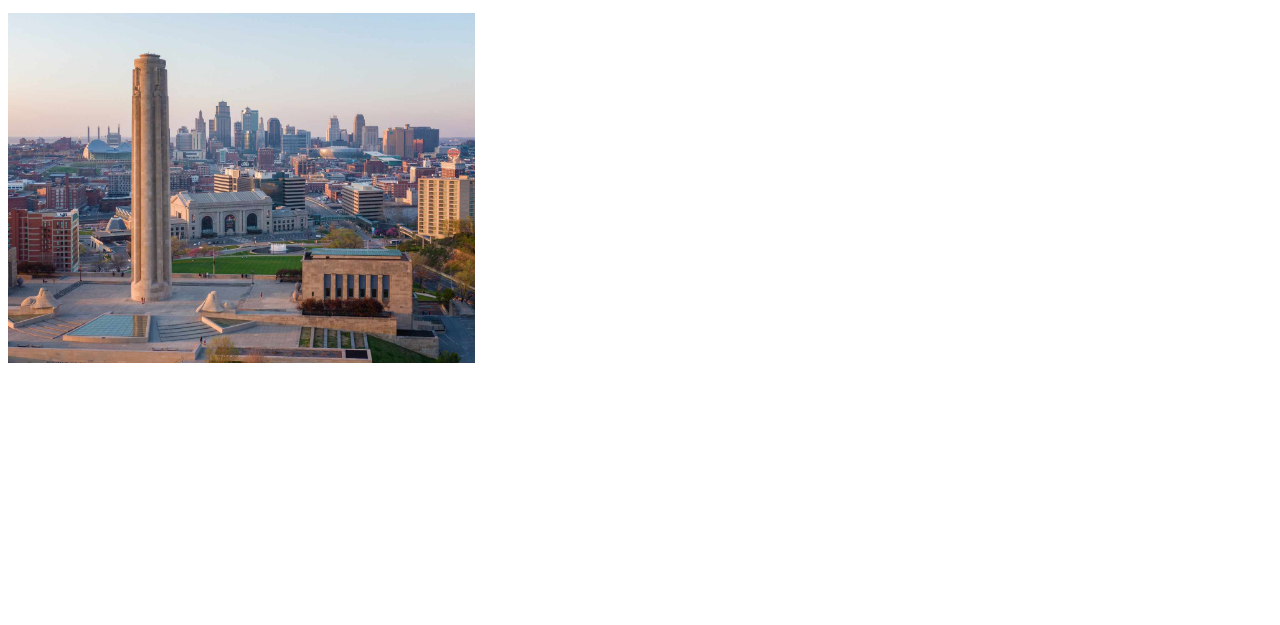
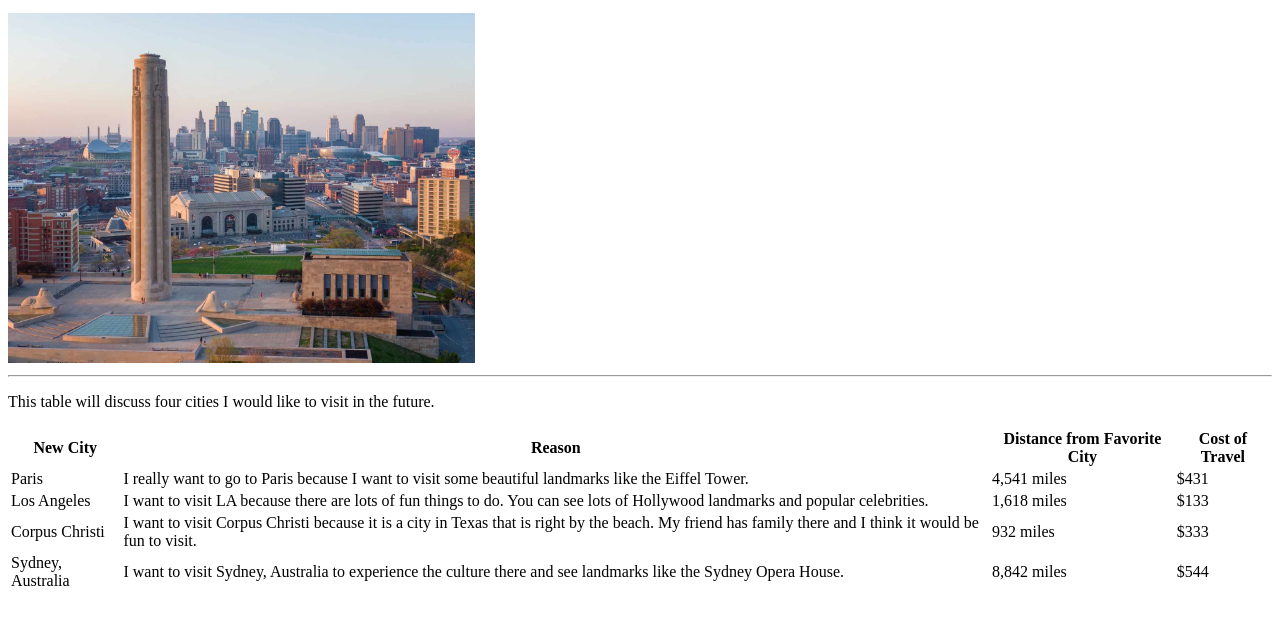
Before and after one commit to IsabellaMills04/WebAppProg3, a plain HTML site: page myCity.html in a window 1280 px wide. Shown: the part 119-744 px from the top of the page. Drawn offline with Linux system fonts and the light colour scheme.

Commit message:
Add table to myCity.html

```diff
--- a/myCity.html
+++ b/myCity.html
@@ -14,5 +14,42 @@
             and food options.</p>
 
         <img src="Downtown-Skyline.jpg" alt="Kansas City Downtown Skyline" height=350px>
+
+        <hr>
+
+        <p>This table will discuss four cities I would like to visit in the future.</p>
+
+        <table>
+            <tr>
+                <th>New City</th>
+                <th>Reason</th>
+                <th>Distance from Favorite City</th>
+                <th>Cost of Travel</th>
+            </tr>
+            <tr>
+                <td>Paris</td>
+                <td>I really want to go to Paris because I want to visit some beautiful landmarks like the Eiffel Tower.</td>
+                <td>4,541 miles</td>
+                <td>$431</td>
+            </tr>
+            <tr>
+                <td>Los Angeles</td>
+                <td>I want to visit LA because there are lots of fun things to do. You can see lots of Hollywood landmarks and popular celebrities.</td>
+                <td>1,618 miles</td>
+                <td>$133</td>
+            </tr>
+            <tr>
+                <td>Corpus Christi</td>
+                <td>I want to visit Corpus Christi because it is a city in Texas that is right by the beach. My friend has family there and I think it would be fun to visit.</td>
+                <td>932 miles</td>
+                <td>$333</td>
+            </tr>
+            <tr>
+                <td>Sydney, Australia</td>
+                <td>I want to visit Sydney, Australia to experience the culture there and see landmarks like the Sydney Opera House.</td>
+                <td>8,842 miles</td>
+                <td>$544</td>
+            </tr>
+        </table>
     </body>
 </html>
```
